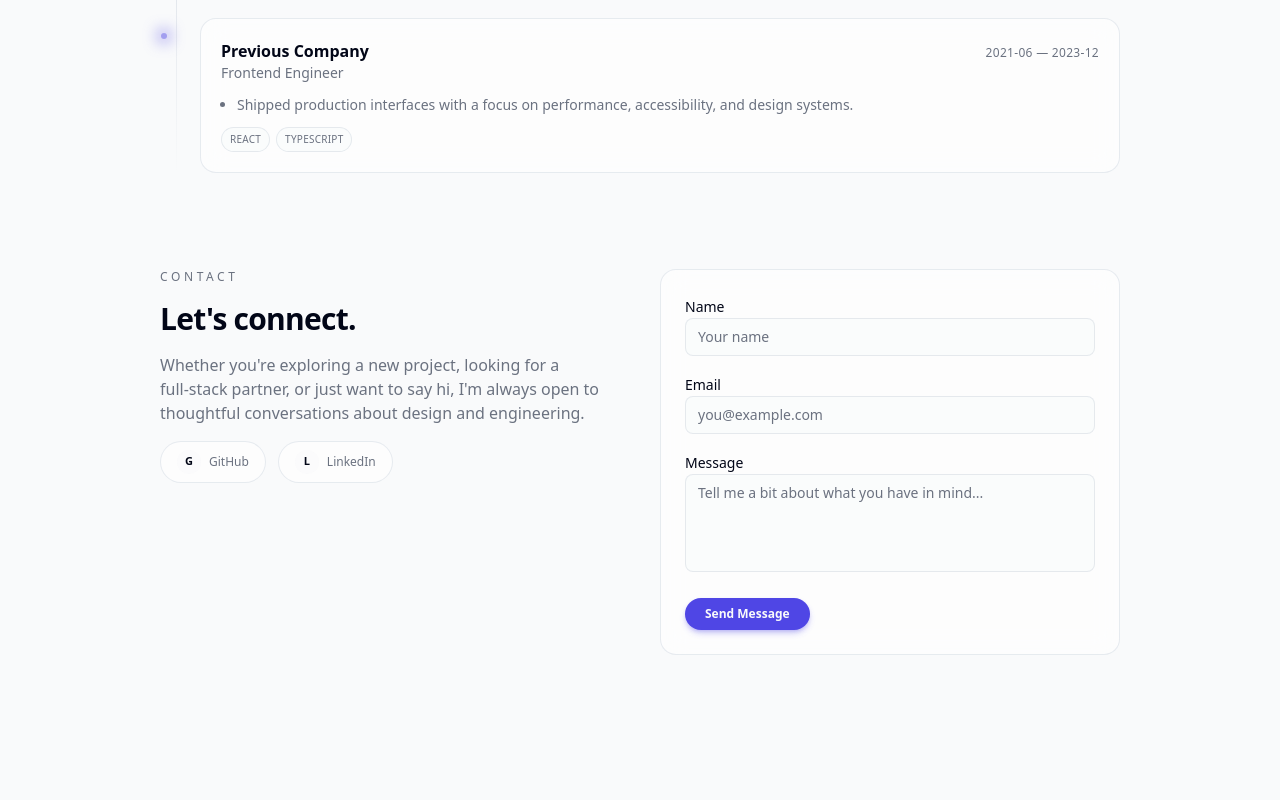
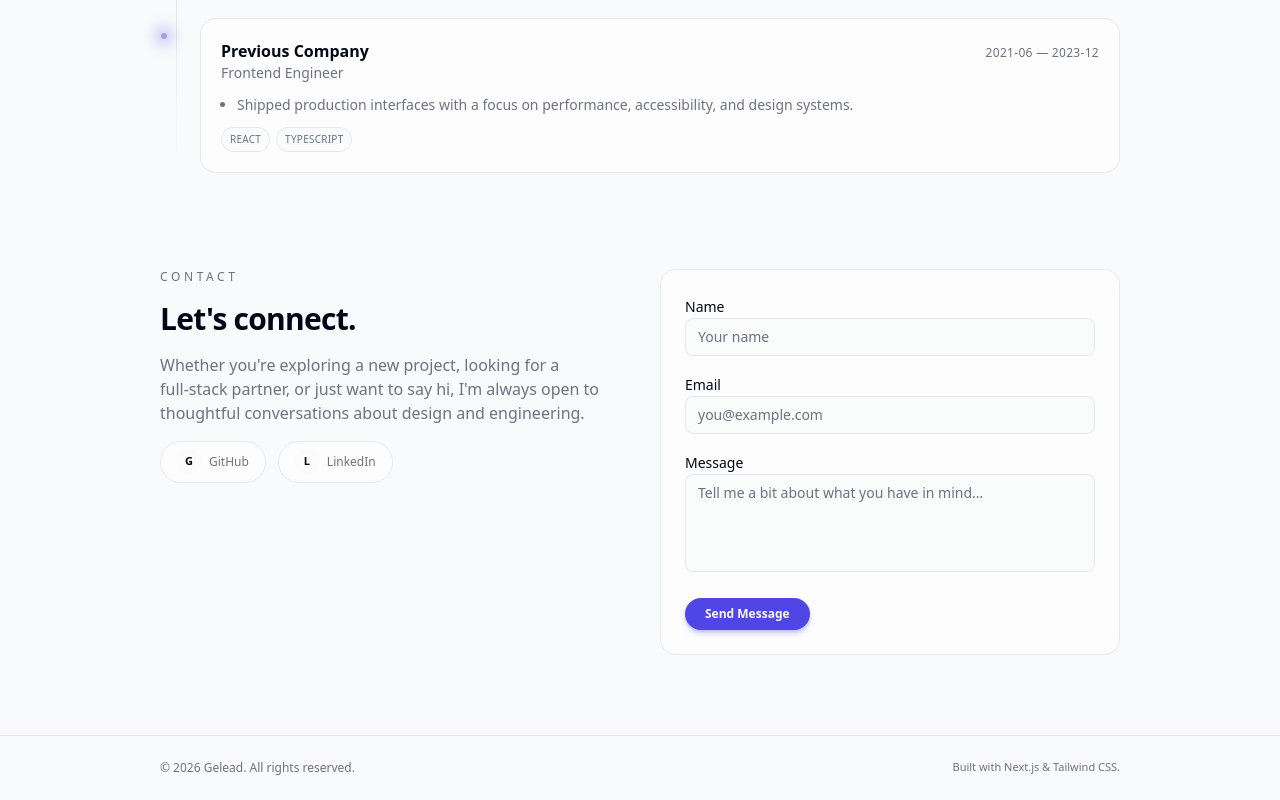
Before and after one commit to gelead/my-portfolio, a Next.js app in the folder my-portfolio/: page / in a window 1280 px wide. Shown: the part 1953-2753 px from the top of the page. Before the commit the page ends 2688 px from the top, so only its background shows below. Built offline with nearby package versions, Linux system fonts and the light colour scheme.

Commit message:
Add footer and enable smooth scrolling.

```diff
--- a/my-portfolio/src/app/globals.css
+++ b/my-portfolio/src/app/globals.css
@@ -49,6 +49,10 @@
   --font-mono: var(--font-geist-mono);
 }
 
+html {
+  scroll-behavior: smooth;
+}
+
 body {
   min-height: 100vh;
   background-color: var(--background);
--- a/my-portfolio/src/app/layout.tsx
+++ b/my-portfolio/src/app/layout.tsx
@@ -2,6 +2,7 @@ import type { Metadata } from "next";
 import { Geist, Geist_Mono } from "next/font/google";
 import "./globals.css";
 import { Navbar } from "@/components/sections/Navbar";
+import { Footer } from "@/components/sections/Footer";
 
 const geistSans = Geist({
   variable: "--font-geist-sans",
@@ -30,6 +31,7 @@ export default function RootLayout({
       >
         <Navbar />
         <main>{children}</main>
+        <Footer />
       </body>
     </html>
   );
--- /dev/null
+++ b/my-portfolio/src/components/sections/Footer.tsx
@@ -0,0 +1,12 @@
+export function Footer() {
+  return (
+    <footer className="mt-auto border-t border-border-subtle/70">
+      <div className="mx-auto flex max-w-5xl flex-col items-center justify-between gap-2 px-4 py-6 text-center text-xs text-text-muted sm:flex-row sm:text-left sm:px-6 lg:px-8">
+        <span>© 2026 Gelead. All rights reserved.</span>
+        <span className="text-[11px]">
+          Built with Next.js &amp; Tailwind CSS.
+        </span>
+      </div>
+    </footer>
+  );
+}
```
